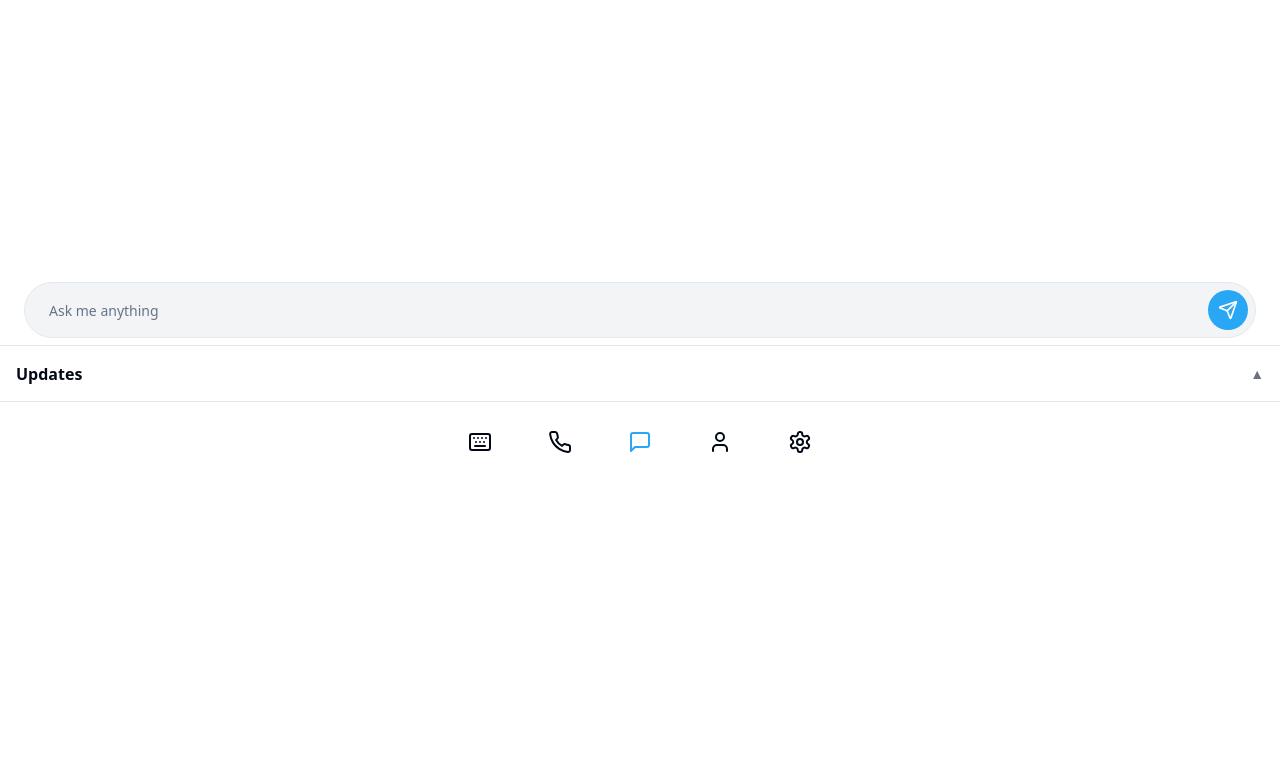
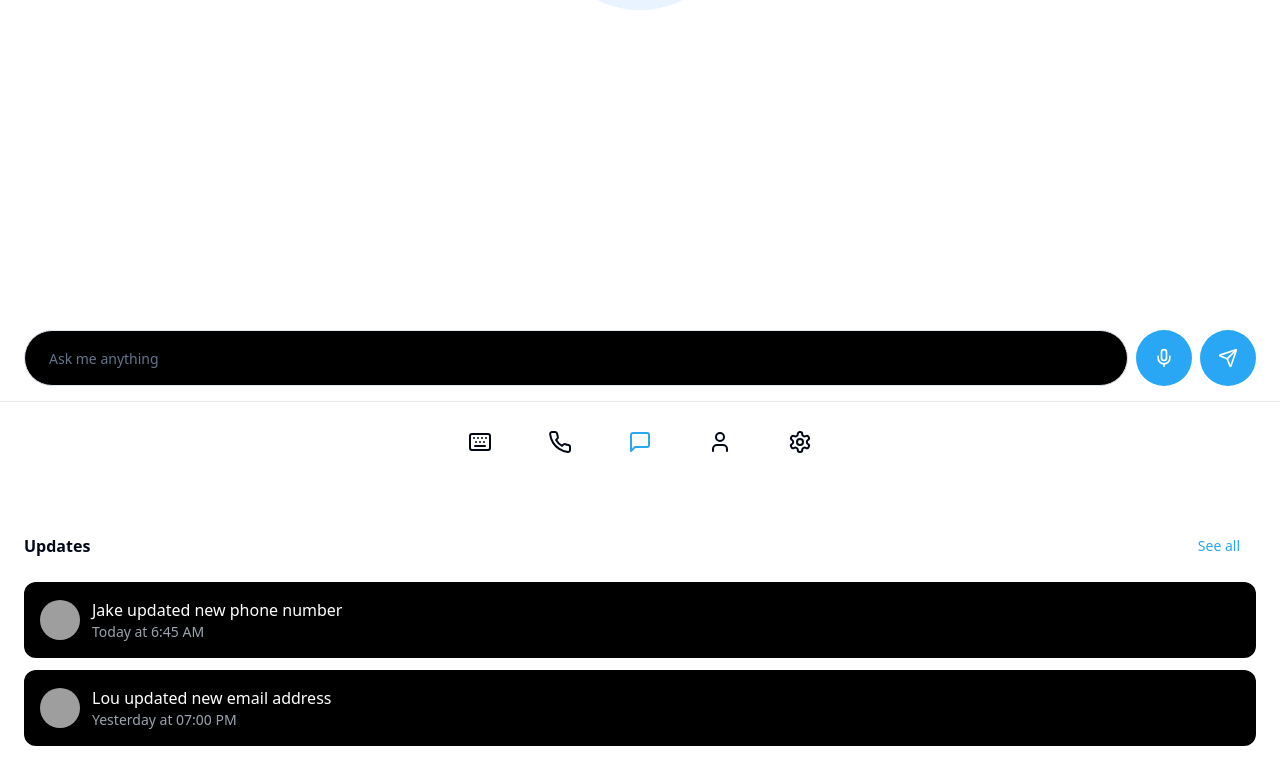
Before and after one commit to Saking-tech/figma-responsive-magic, a React (Vite) app: page /pa in a window 1280 px wide. Shown: the part 318-1102 px from the top of the page. Before the commit the page ends 800 px from the top, so only its background shows below. Built offline with nearby package versions, Linux system fonts and the light colour scheme; grey boxes are pictures that could not be loaded.

Commit message:
Update AI chat interface initialization
Implement the initial configuration for the AI chat interface as per the new specifications. This includes setting up the interface to properly begin interactions with users.
[skip gpt_engineer]

```diff
--- a/src/pages/PA.tsx
+++ b/src/pages/PA.tsx
@@ -1,9 +1,8 @@
 import React, { useState } from 'react';
 import { Button } from "@/components/ui/button";
 import { Input } from "@/components/ui/input";
-import { Send } from "lucide-react";
+import { Send, Mic } from "lucide-react";
 import { useNavigate } from 'react-router-dom';
-import { Collapsible, CollapsibleContent, CollapsibleTrigger } from "@/components/ui/collapsible";
 import { ScrollArea } from "@/components/ui/scroll-area";
 import NavigationBar from '@/components/NavigationBar';
 
@@ -13,11 +12,35 @@ interface ChatMessage {
   timestamp?: string;
 }
 
+interface Update {
+  id: number;
+  user: string;
+  avatar: string;
+  action: string;
+  time: string;
+}
+
 const PA = () => {
   const navigate = useNavigate();
   const [messages, setMessages] = useState<ChatMessage[]>([]);
   const [inputMessage, setInputMessage] = useState("");
-  const [isUpdatesOpen, setIsUpdatesOpen] = useState(false);
+
+  const updates: Update[] = [
+    {
+      id: 1,
+      user: "Jake",
+      avatar: "/placeholder.svg",
+      action: "updated new phone number",
+      time: "Today at 6:45 AM"
+    },
+    {
+      id: 2,
+      user: "Lou",
+      avatar: "/placeholder.svg",
+      action: "updated new email address",
+      time: "Yesterday at 07:00 PM"
+    }
+  ];
 
   const handleBotResponse = (userMessage: string): string => {
     const lowerCaseMessage = userMessage.toLowerCase();
@@ -68,6 +91,15 @@ const PA = () => {
           />
         </div>
 
+        {/* Robot Illustration */}
+        <div className="flex justify-center my-8">
+          <img
+            src="/robot-illustration.svg"
+            alt="AI Assistant"
+            className="w-48 h-48"
+          />
+        </div>
+
         {/* Chat Messages */}
         <ScrollArea className="h-[calc(100vh-340px)]">
           <div className="space-y-4 mb-4">
@@ -85,46 +117,52 @@ const PA = () => {
           </div>
         </ScrollArea>
 
+        {/* Updates Section */}
+        <div className="mt-6">
+          <div className="flex justify-between items-center mb-4">
+            <h2 className="font-semibold">Updates</h2>
+            <Button variant="link" className="text-rolodex-secondary">
+              See all
+            </Button>
+          </div>
+          <div className="space-y-3">
+            {updates.map((update) => (
+              <div key={update.id} className="bg-black text-white rounded-xl p-4 flex items-center space-x-3">
+                <img src={update.avatar} alt={update.user} className="w-10 h-10 rounded-full" />
+                <div>
+                  <p className="font-medium">{update.user} {update.action}</p>
+                  <p className="text-sm text-gray-400">{update.time}</p>
+                </div>
+              </div>
+            ))}
+          </div>
+        </div>
+
         {/* Input Section */}
-        <div className="fixed bottom-36 left-0 right-0 px-6">
-          <div className="relative">
+        <div className="fixed bottom-24 left-0 right-0 px-6">
+          <div className="relative flex space-x-2">
             <Input
               value={inputMessage}
               onChange={(e) => setInputMessage(e.target.value)}
               placeholder="Ask me anything"
-              className="w-full h-14 pl-6 pr-16 rounded-full bg-gray-100"
+              className="w-full h-14 pl-6 pr-16 rounded-full bg-black text-white"
               onKeyPress={(e) => e.key === 'Enter' && handleSendMessage()}
             />
             <Button
               size="icon"
+              className="bg-rolodex-secondary text-white rounded-full w-14 h-14 flex-shrink-0"
+            >
+              <Mic className="h-5 w-5" />
+            </Button>
+            <Button
+              size="icon"
               onClick={handleSendMessage}
-              className="absolute right-2 top-1/2 -translate-y-1/2 bg-rolodex-secondary text-white rounded-full"
+              className="bg-rolodex-secondary text-white rounded-full w-14 h-14 flex-shrink-0"
             >
               <Send className="h-5 w-5" />
             </Button>
           </div>
         </div>
-      </div>
-
-      {/* Updates Section (Collapsible) */}
-      <div className="fixed bottom-20 left-0 right-0">
-        <Collapsible
-          open={isUpdatesOpen}
-          onOpenChange={setIsUpdatesOpen}
-          className="w-full bg-white border-t shadow-lg"
-        >
-          <CollapsibleTrigger className="w-full p-4 flex justify-between items-center">
-            <span className="font-semibold">Updates</span>
-            <span className="text-sm text-gray-500">
-              {isUpdatesOpen ? '▼' : '▲'}
-            </span>
-          </CollapsibleTrigger>
-          <CollapsibleContent className="p-4">
-            <div className="space-y-2">
-              <p className="text-sm text-gray-600">Recent updates will appear here...</p>
-            </div>
-          </CollapsibleContent>
-        </Collapsible>
       </div>
 
       <NavigationBar />
```
